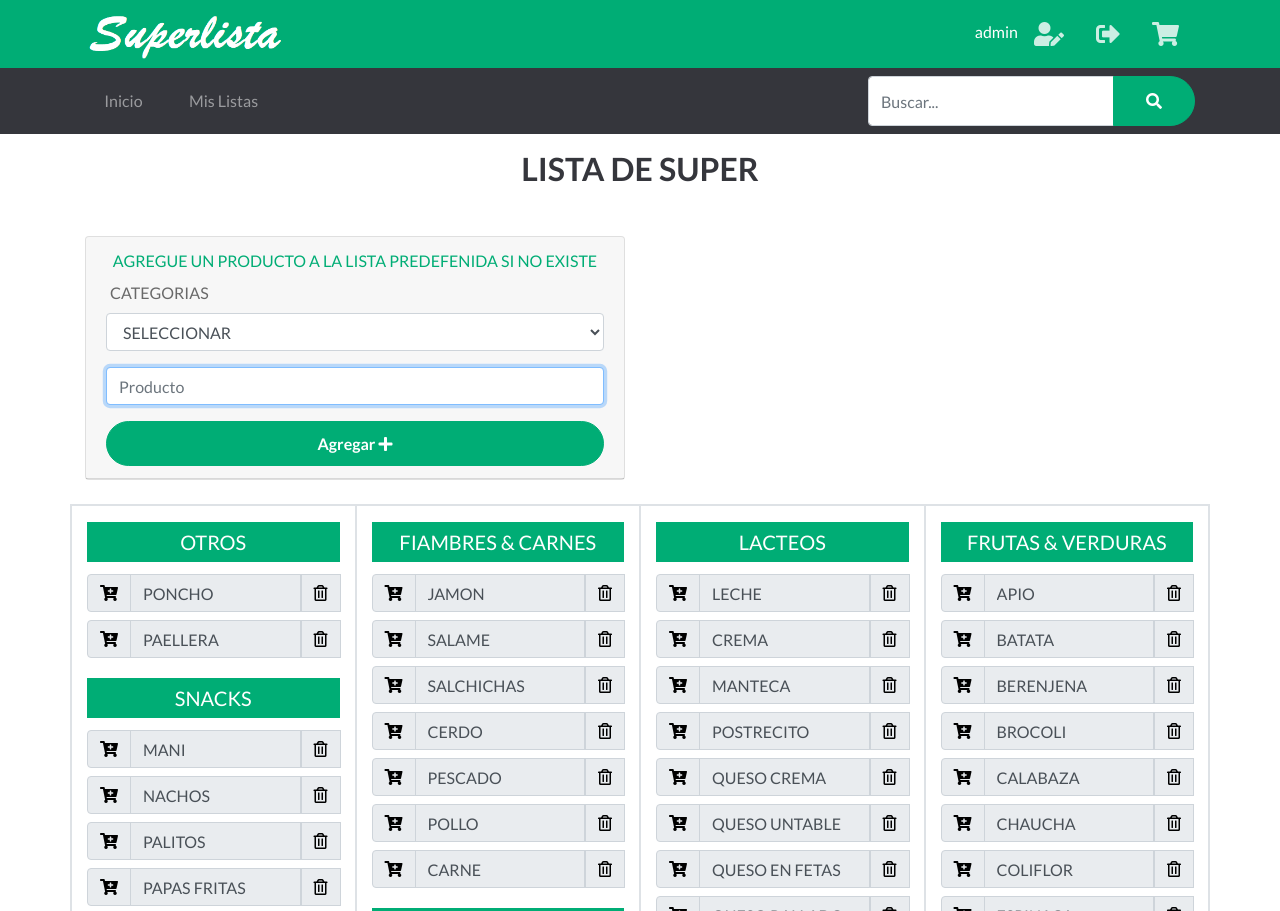
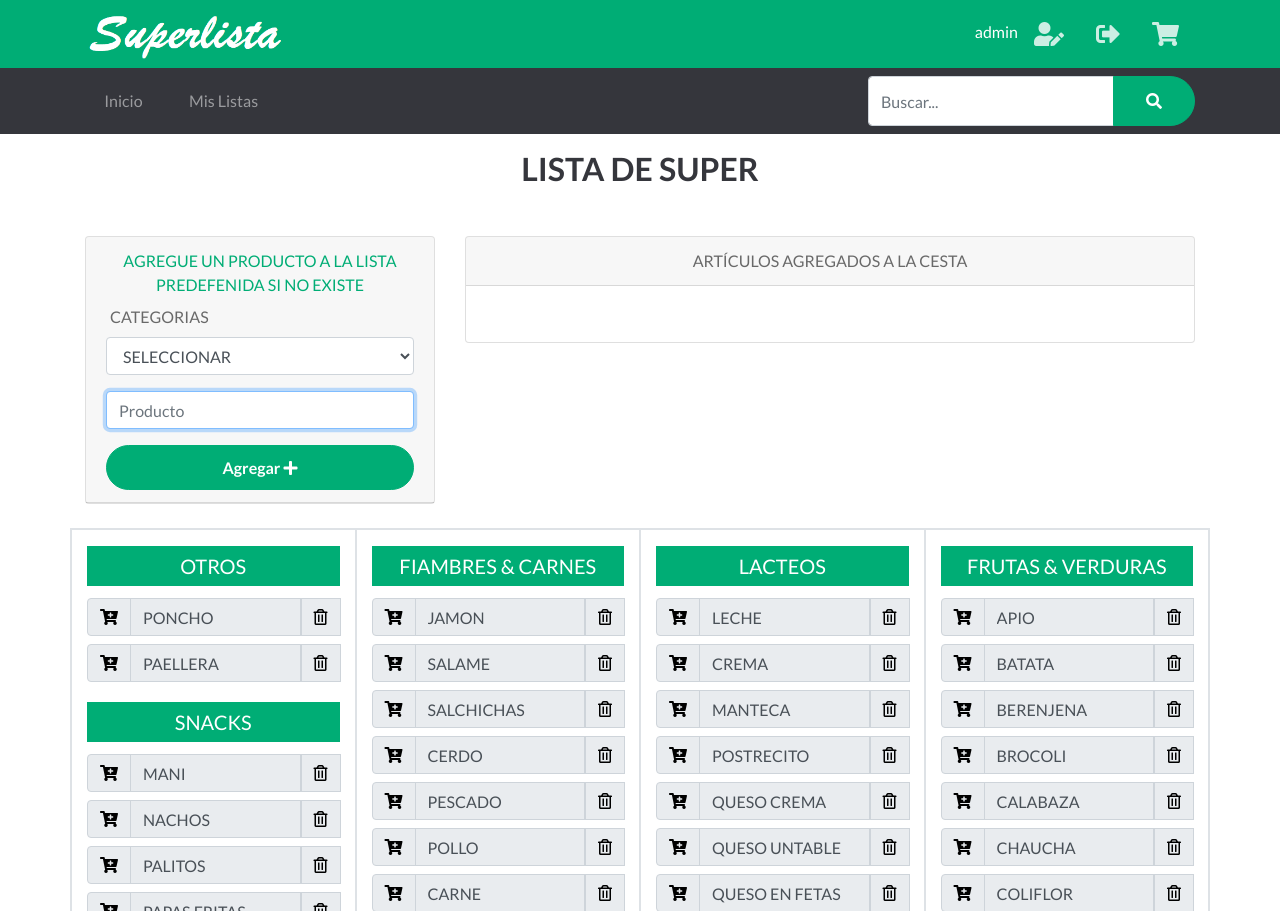
Before and after one commit to canariosbit/bitSuperlista, a Flask app: page / in a window 1280 px wide. Shown: the top 911 px of the page. Run offline with Flask 2, Linux system fonts and the light colour scheme; a user stored in the database is signed in; data comes from the database, SQL or seed files in the repository; both versions use the stored data as it was after the commit; some libraries are stand-ins or nearby versions; some web fonts are replaced.

Commit message:
Modificacion de home_logged_in.html
Que se muestre los articulos agregados a la cesta

```diff
--- a/Proyecto_CanariosbIT/app.py
+++ b/Proyecto_CanariosbIT/app.py
@@ -90,8 +90,10 @@ def home():
     if 'nombre' in session:
         # Consultando los productos
         productos = getAllProductosUsuarios()
+        # Consultando los productos en la cesta
+        CestaArticulos = getAllCesta()
         return render_template('home_logged_in.html', categorias=categorias,
-                               productos=productos)
+                               productos=productos, CestaArticulos=CestaArticulos)
     else:
         # Consultando los productos
         productos = getAllProductosAdmin()
@@ -445,9 +447,6 @@ def search():
     return render_template("searchTest.html", productos=productos)
 
 
-
-
-
 if __name__ == '__main__':
     app.secret_key = 'qwerty'
     app.run(debug=True, port=5000)
--- a/Proyecto_CanariosbIT/templates/home_logged_in.html
+++ b/Proyecto_CanariosbIT/templates/home_logged_in.html
@@ -12,7 +12,7 @@
         <div class="form-group">
             <div class="container">
                 <div class="row py-4">
-                    <div class="col-6">
+                    <div class="col-4">
                         <div class="card text-center">
                             <div class="card-header">
                                 <div class="form-group">
@@ -47,6 +47,34 @@
                                 </div>
                                 <button type="submit" name="submit" value="agregarDesdeHome" class="btn btn-primary btn-block">
                                     Agregar <i class="fa fa-plus"></i></button>
+                            </div>
+                        </div>
+                    </div>
+                    <div class="col-8">
+                        <div class="card">
+                            <div class="card-header text-center">
+                                <span>ARTÍCULOS AGREGADOS A LA CESTA</span>
+                            </div>
+                            <div class="card-body">
+                                    {%  set contador = namespace(value=0) %}
+                                    <table class="table table-striped">
+                                        {%  set contador = namespace(value=0) %}
+                                        <tbody>
+                                            <tr class="tex border" >
+                                        {% for CestaArticulo in CestaArticulos %}
+
+                                            {% if  (contador.value % 6) == 0 %}
+                                                 </tr>
+                                                 <tr>
+                                            {% endif %}
+                                                <td>{{ CestaArticulo.Item_nombre }}</td>
+                                            {% set contador.value = contador.value + 1 %}
+
+                                        {% endfor %}
+                                                </tr>
+                                        </tbody>
+                                    </table>
+
                             </div>
                         </div>
                     </div>
```
Also changed, not shown: Proyecto_CanariosbIT/database.db. Lines whose indentation alone changed are shown as unchanged.
